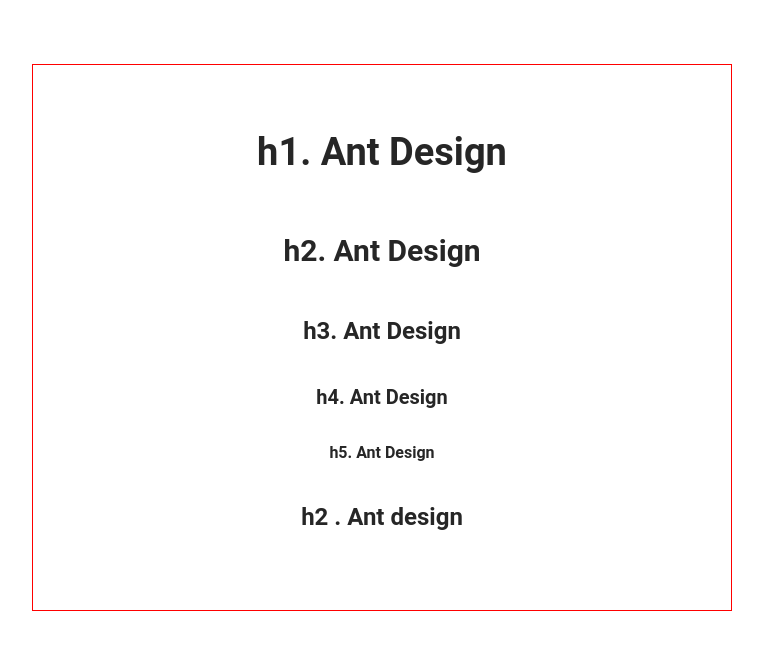
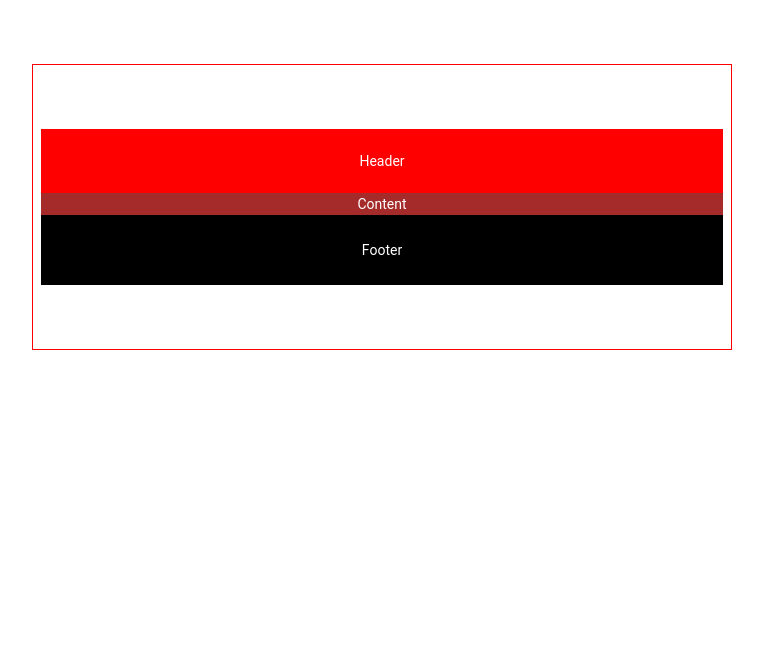
Before and after one commit to Maxinth/formik-ish, a React (Create React App) app: page / in a window 1280 px wide. Shown: the top 650 px of the page, without its empty margins (258-1021 px from the left). Built offline with nearby package versions, Linux system fonts and the light colour scheme.

Commit message:
layouts - first go

```diff
--- a/src/components/TestCase/index.js
+++ b/src/components/TestCase/index.js
@@ -1,16 +1,15 @@
-import { Container } from "./styled";
-import { Typography } from "antd";
+import { Header, Footer, Content, Container } from "./styled";
+import { Layout } from "antd";
 
-const { Title } = Typography;
+// const { Footer, Sider, Content } = Layout;
 const TestCase = () => {
   return (
     <Container>
-      <Title>h1. Ant Design</Title>
-      <Title level={2}>h2. Ant Design</Title>
-      <Title level={3}>h3. Ant Design</Title>
-      <Title level={4}>h4. Ant Design</Title>
-      <Title level={5}>h5. Ant Design</Title>
-      <Typography.Title level={3}>h2 . Ant design</Typography.Title>
+      <Layout>
+        <Header>Header</Header>
+        <Content>Content</Content>
+        <Footer>Footer</Footer>
+      </Layout>
     </Container>
   );
 };
--- a/src/components/TestCase/styled.js
+++ b/src/components/TestCase/styled.js
@@ -1,5 +1,12 @@
-import { Button as AntButton } from "antd";
+import { Button as AntButton, Layout } from "antd";
 import styled from "styled-components";
+
+const {
+  Header: AntHeader,
+  Footer: AntFooter,
+  Sider: AntSider,
+  Content: AntContent,
+} = Layout;
 
 const Button = styled(AntButton)`
   background-color: pink !important;
@@ -8,14 +15,35 @@
 `;
 
 const Container = styled.section`
-  display: flex;
+  /* display: flex;
   justify-content: center;
   align-items: center;
-  flex-direction: column;
+  flex-direction: column; */
   border: 1px solid red;
   margin: 4rem auto;
   max-width: 700px;
   padding: 4rem 0.5rem;
+  text-align: center;
 `;
 
-export { Button, Container };
+const Header = styled(AntHeader)`
+background-color: red !important;
+color: #fff !important;
+border: 1px solid black
+font-weight: bold;
+`;
+
+const Footer = styled(AntFooter)`
+  background-color: black;
+  color: #fff;
+`;
+const Sider = styled(AntSider)`
+  background-color: green !important;
+  color: #fff;
+`;
+
+const Content = styled(AntContent)`
+  background-color: brown !important;
+  color: #fff;
+`;
+export { Button, Container, Header, Footer, Sider, Content };
```
